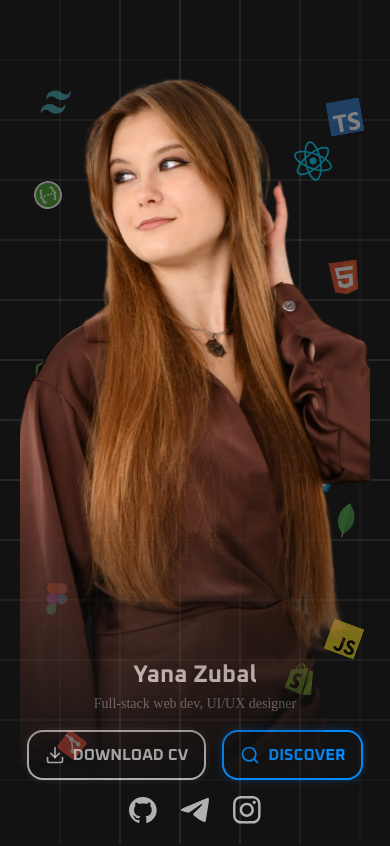
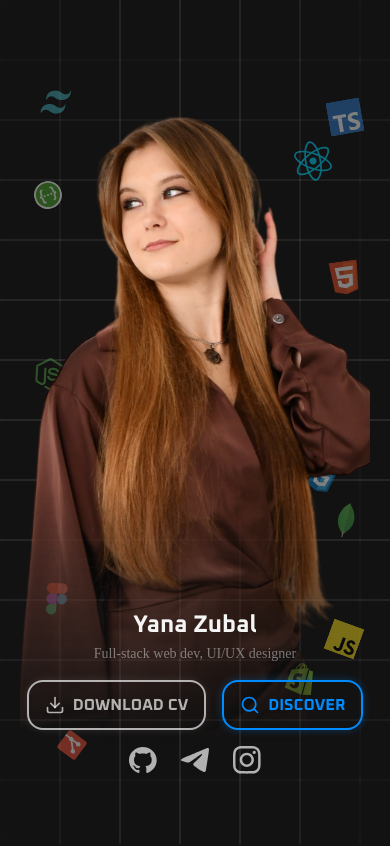
Before and after one commit to ZubalYana/Portfolio-2026, a React (Vite) app: page / in a window 390 px wide. Shown: the top 846 px of the page. Built offline with nearby package versions, Linux system fonts and the light colour scheme; a web font is replaced by a local one.

Commit message:
enable buttons clicking on mobile devices, adjust the img parameters

```diff
--- a/src/components/screens/Homepage.tsx
+++ b/src/components/screens/Homepage.tsx
@@ -74,7 +74,7 @@ export default function Homepage() {
           <motion.img
             src={portfolioPhoto}
             alt="portfolio photo"
-            className="h-[90%] w-auto object-cover object-top absolute"
+            className="h-[80%] w-auto object-cover object-top absolute"
             style={{ maskImage: "linear-gradient(to bottom, black 60%, transparent 100%)" }}
             initial={{ opacity: 0, y: 20 }}
             animate={{ opacity: 1, y: 0 }}
@@ -82,19 +82,19 @@ export default function Homepage() {
           />
 
           <motion.div
-            className="flex flex-1 flex-col items-center justify-end gap-y-4 text-center"
+            className="flex flex-1 flex-col items-center justify-end mb-[50px] gap-y-4 text-center"
             initial={{ opacity: 0, y: 20 }}
             animate={{ opacity: 1, y: 0 }}
             transition={{ duration: 0.5, delay: 0.2 }}
           >
-            <div className="">
+            <div className="relative z-999">
               <h3 className="text-[24px] font-bold">Yana Zubal</h3>
               <p className="text-[14px] font-light text-[#F5F5F5]/45">
                 Full-stack web dev, UI/UX designer
               </p>
             </div>
 
-            <div className="flex gap-x-4">
+            <div className="flex gap-x-4 relative z-999">
               <DownloadCVButton Icon={Download} text="Download CV" />
               <PrimaryButton Icon={Search} text="Discover" link="/projects" />
             </div>
```
